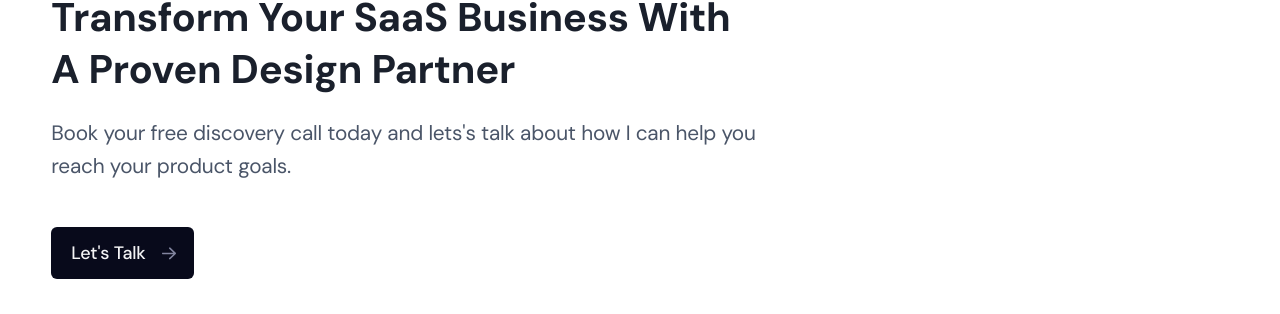
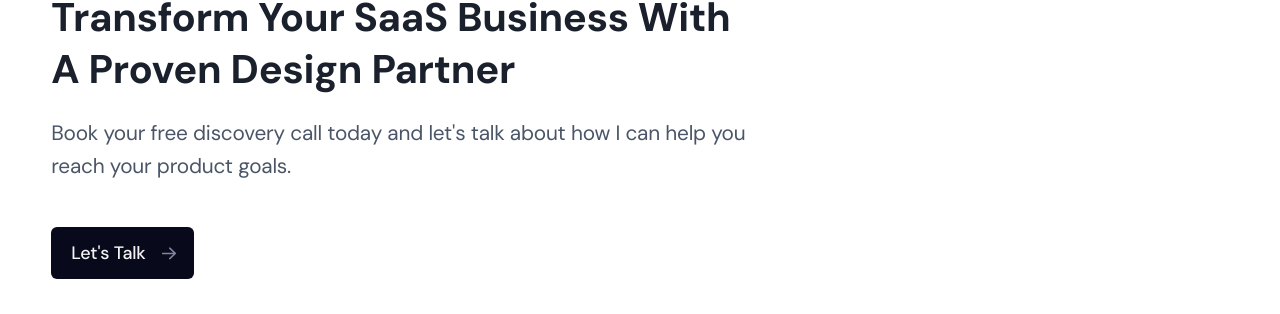
Before and after one commit to timgale/timgale.github.io, a Jekyll site: the page built from index.html, in a window 1280 px wide and 900 px high, scrolled down 5263 px. Shown: the part 406-720 px from the top of the window. Built offline with Jekyll 4.4.1, drawn with Linux system fonts in a browser that asks for light colours.

Commit message:
Update footer cta text

```diff
--- a/_layouts/post.html
+++ b/_layouts/post.html
@@ -135,7 +135,7 @@ layout: default
     <div class="lower-cta__main">
       <div class="copy">
         <h2>Transform your SaaS business with a proven design partner</h2>
-          <p>Book your free discovery call today and lets's talk about how I can help you reach your product goals.</p>
+          <p>Book your free discovery call today and let's talk about how I can help you reach your product goals.</p>
         </div>
         <div>
           <a class="button-primary" href="/discovery-call">Let's Talk</a>
--- a/_layouts/project.html
+++ b/_layouts/project.html
@@ -157,7 +157,7 @@ layout: default
     <div class="lower-cta__main">
       <div class="copy">
         <h2>Transform your SaaS business with a proven design partner</h2>
-          <p>Book your free discovery call today and lets's talk about how I can help you reach your product goals.</p>
+          <p>Book your free discovery call today and let's talk about how I can help you reach your product goals.</p>
         </div>
         <div>
           <a class="button-primary" href="/discovery-call">Let's Talk</a>
--- a/discovery-call.html
+++ b/discovery-call.html
@@ -10,7 +10,7 @@ layout: booking
             <div class="booking-hero-top">
                 <div class="intro-image"></div>
                 <h2 class="heading--alpha">Transform your SaaS Business with a Proven Design Partner</h2>
-                <p>Book your free discovery call and lets's talk about how I can help you reach your product goals.</p>
+                <p>Book your free discovery call and let's talk about how I can help you reach your product goals.</p>
                 <div>
                     <p>This coaching is perfect if you want to:</p>
                     <ul>
--- a/index.html
+++ b/index.html
@@ -167,7 +167,7 @@ layout: default
 				<div class="lower-cta__main">
 					<div class="copy">
 						<h2>Transform your SaaS business with a proven design partner</h2>
-							<p>Book your free discovery call today and lets's talk about how I can help you reach your product goals.</p>
+							<p>Book your free discovery call today and let's talk about how I can help you reach your product goals.</p>
 						</div>
 						<div>
 							<a class="button-primary" href="/discovery-call">Let's Talk</a>
```
